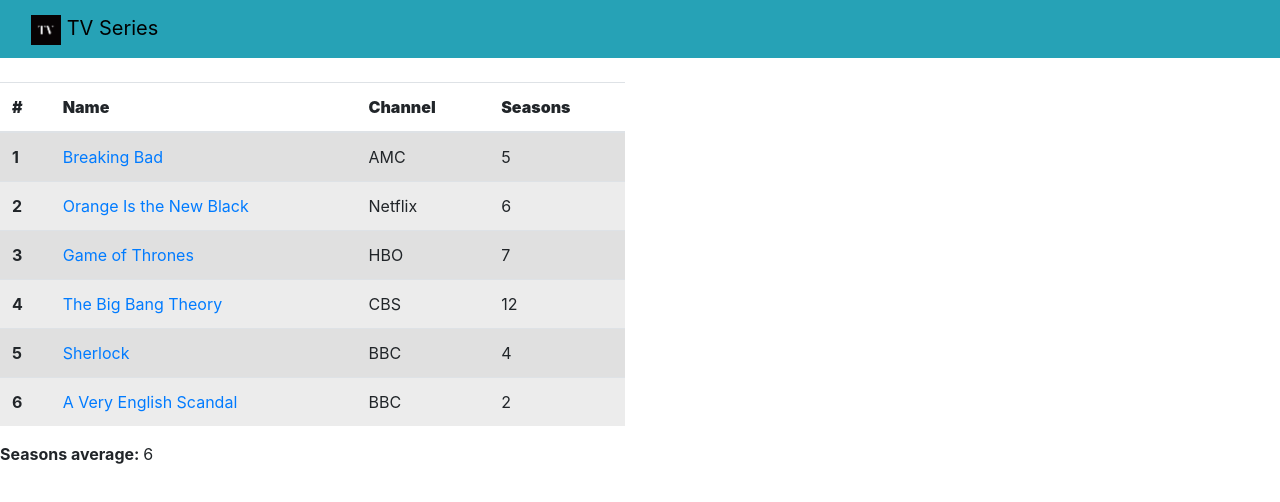
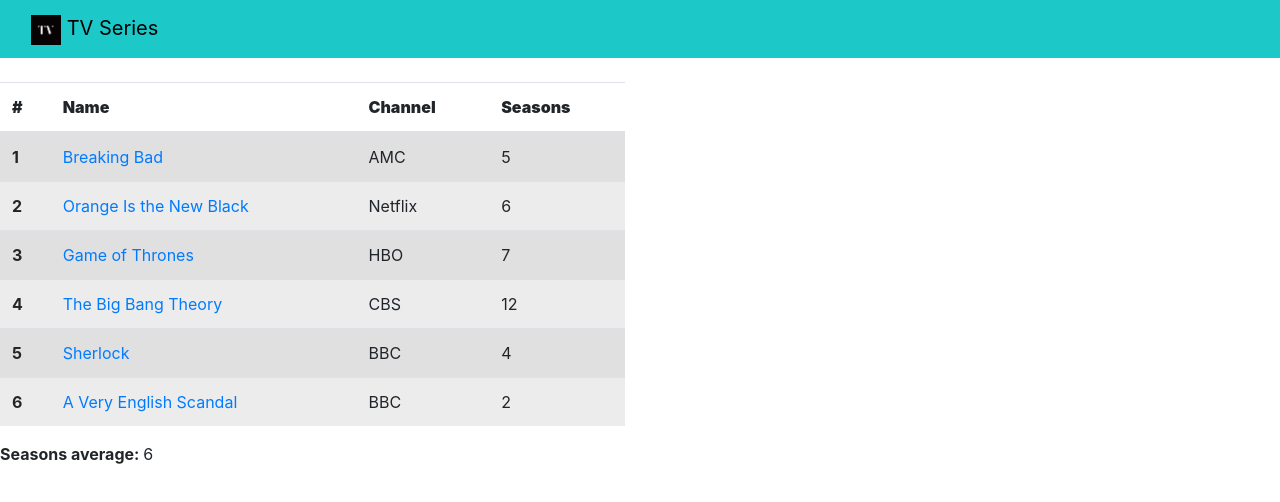
Before and after one commit to JulianR04/Taller2-Typescript, a plain HTML site: page Taller2-TypeScript/index.html in a window 1280 px wide. Drawn offline with nearby package versions, Linux system fonts and the light colour scheme.

Commit message:
Taller 2

```diff
--- a/Taller2-TypeScript/index.html
+++ b/Taller2-TypeScript/index.html
@@ -8,7 +8,7 @@
     <title>Taller 1 TypeScript</title>
 </head>
 <body>
-    <nav class="navbar" style="background-color: #26a2b6;">
+    <nav class="navbar" style="background-color: #1CC8C8;">
         <div class = "container-fluid">
             <a class="navbar-brand" href="#" style = "color:black;">
                 <img src="./logoTvjpg.jpg" alt="" width="30px" class="d-inline-block ">
```
